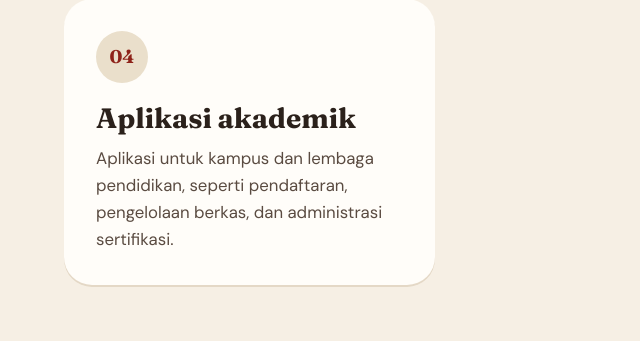
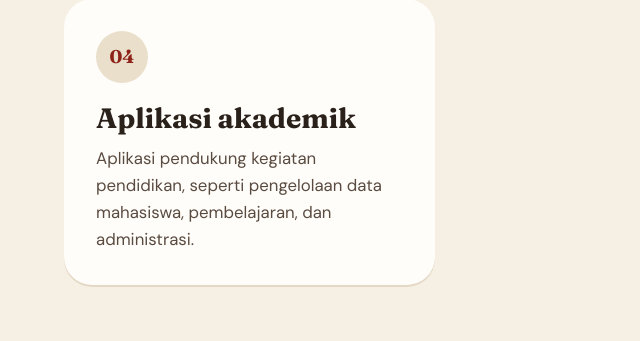
Before and after one commit to jefribuloup/lontaras, a Flask app: page / in a window 1280 px wide. Shown: the part 1527-1868 px from the top of the page, without its empty margins (0-640 px from the left). Run offline with Flask 3, Linux system fonts and the light colour scheme.

Commit message:
Update index.html

```diff
--- a/templates/index.html
+++ b/templates/index.html
@@ -50,7 +50,7 @@
     <li class="row">
       <span class="num">04</span>
       <h3>Aplikasi akademik</h3>
-      <p>Aplikasi untuk kampus dan lembaga pendidikan, seperti pendaftaran, pengelolaan berkas, dan administrasi sertifikasi.</p>
+      <p>Aplikasi pendukung kegiatan pendidikan, seperti pengelolaan data mahasiswa, pembelajaran, dan administrasi.</p>
     </li>
   </ul>
 </section>
```
